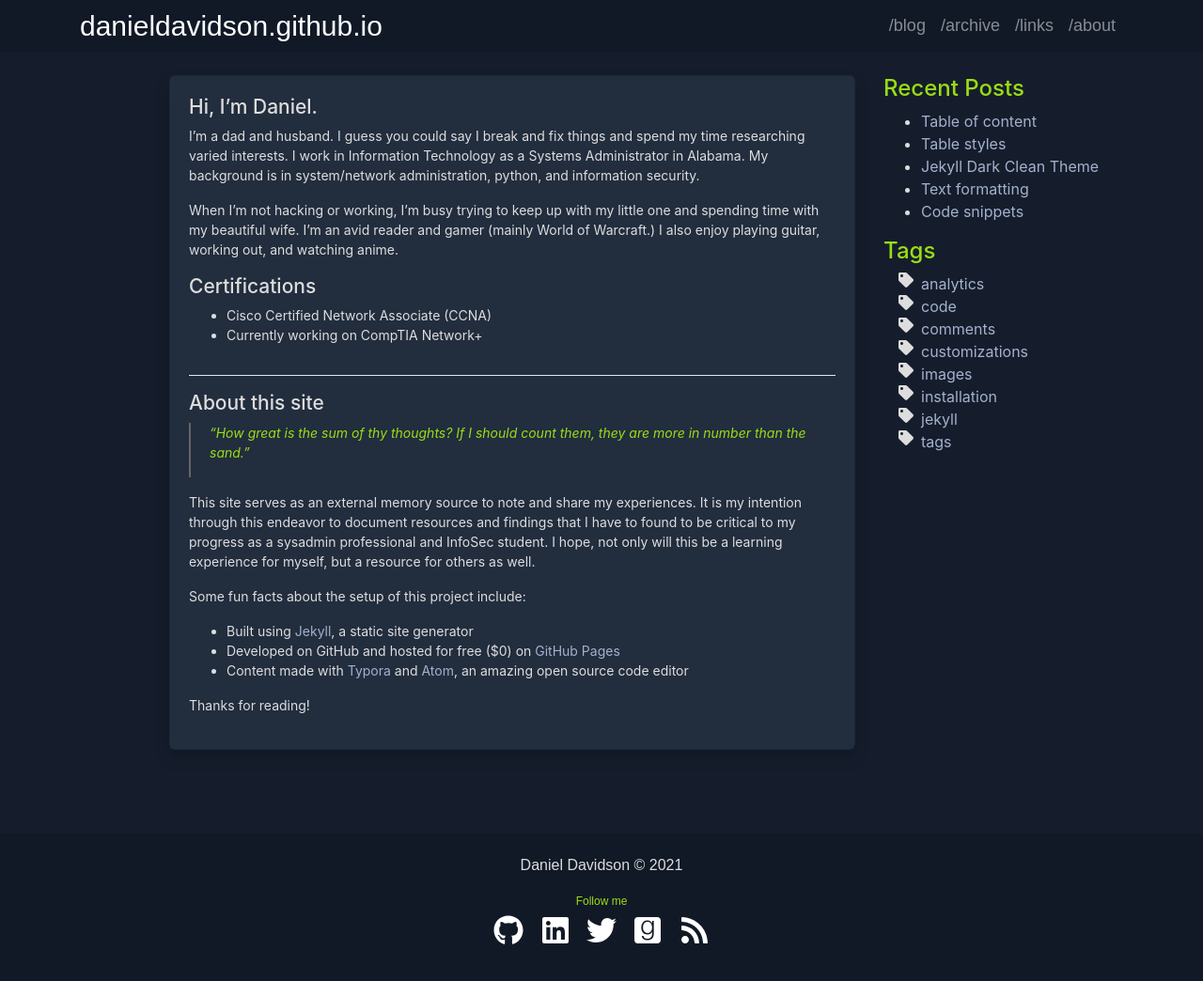
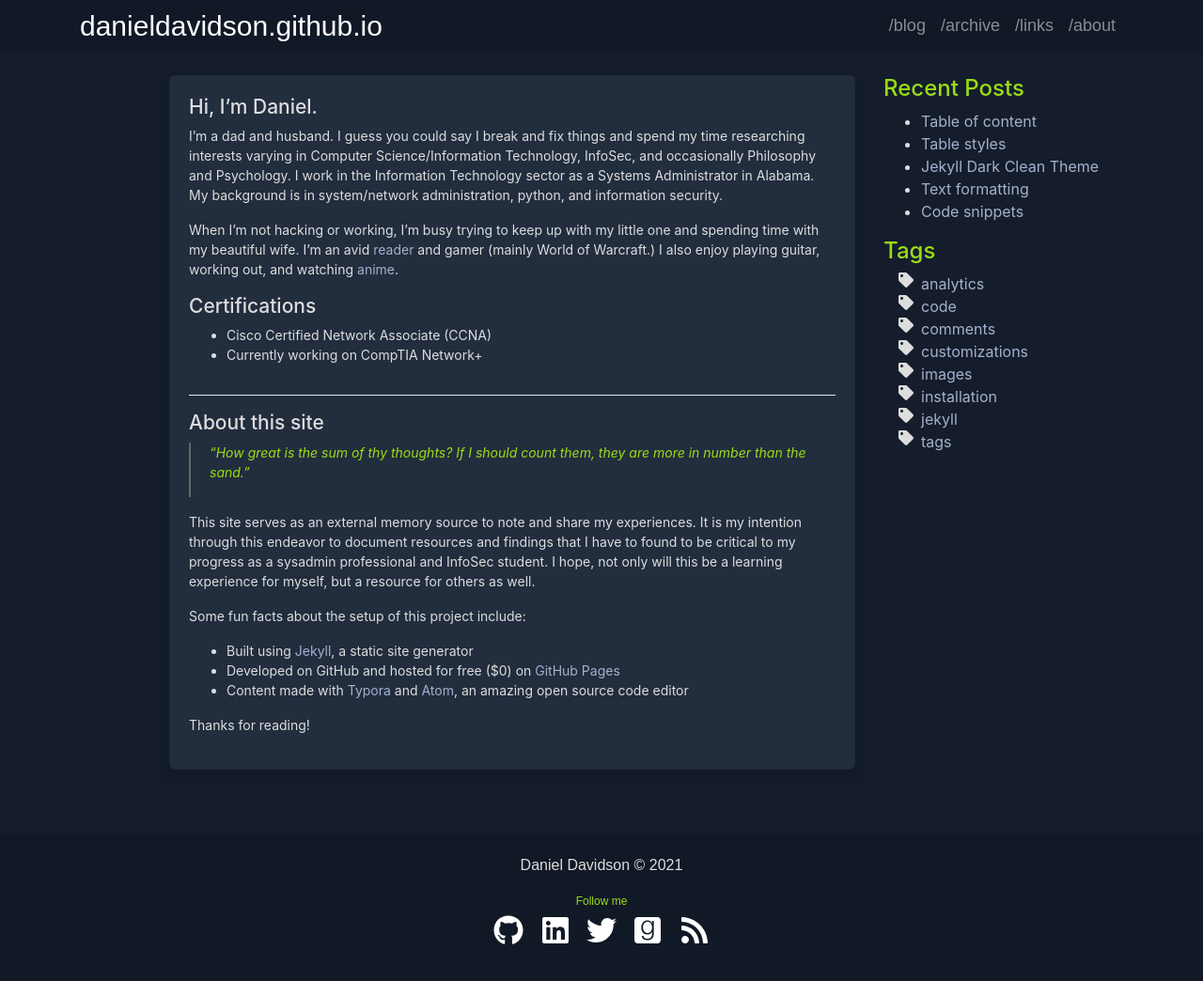
Before and after one commit to danieldavidson/danieldavidson.github.io, a Jekyll site: the page built from about.md, in a window 1280 px wide and 1069 px high. Shown: the top 1044 px of the window at 94% size. Built offline with Jekyll 4.4.1, drawn with Linux system fonts in a browser that asks for light colours.

Commit message:
Update social

```diff
--- a/_config.yml
+++ b/_config.yml
@@ -26,7 +26,7 @@ social:
   #stackoverflow: ''
   linkedin: danieldav
   twitter: ''
-  goodreads: ''
+  goodreads: daniel_reads
   #instagram: ''
   #lastfm: ''
   rss: feed.xml
--- a/about.md
+++ b/about.md
@@ -4,9 +4,9 @@ title: About
 ---
 
 ## Hi, I'm Daniel.
-I'm a dad and husband. I guess you could say I break and fix things and spend my time researching varied interests. I work in Information Technology as a Systems Administrator in Alabama. My background is in system/network administration, python, and information security.
+I'm a dad and husband. I guess you could say I break and fix things and spend my time researching interests varying in Computer Science/Information Technology, InfoSec, and occasionally Philosophy and Psychology. I work in the Information Technology sector as a Systems Administrator in Alabama. My background is in system/network administration, python, and information security.
 
-When I'm not hacking or working, I'm busy trying to keep up with my little one and spending time with my beautiful wife. I'm an avid reader and gamer (mainly World of Warcraft.) I also enjoy playing guitar, working out, and watching anime.
+When I'm not hacking or working, I'm busy trying to keep up with my little one and spending time with my beautiful wife. I'm an avid [reader](https://goodreads.com/daniel_reads) and gamer (mainly World of Warcraft.) I also enjoy playing guitar, working out, and watching [anime](https://myanimelist.net/profile/danieru_anime).
 
 ## Certifications
 
```
